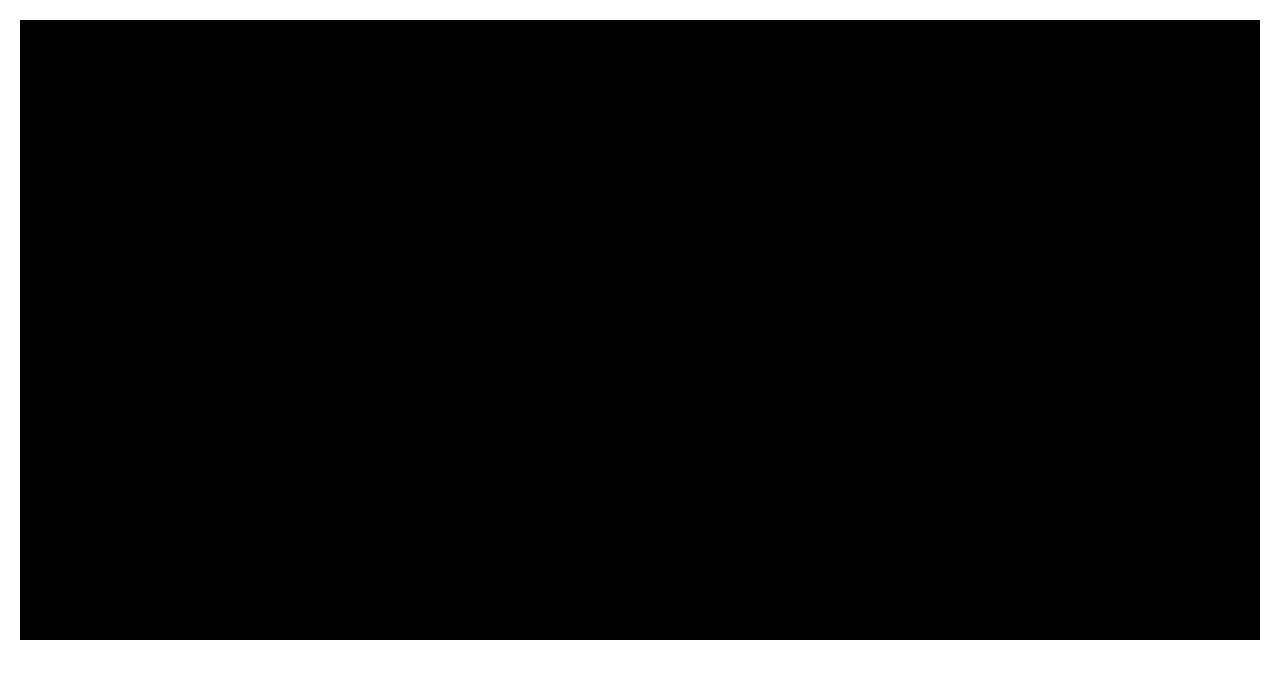
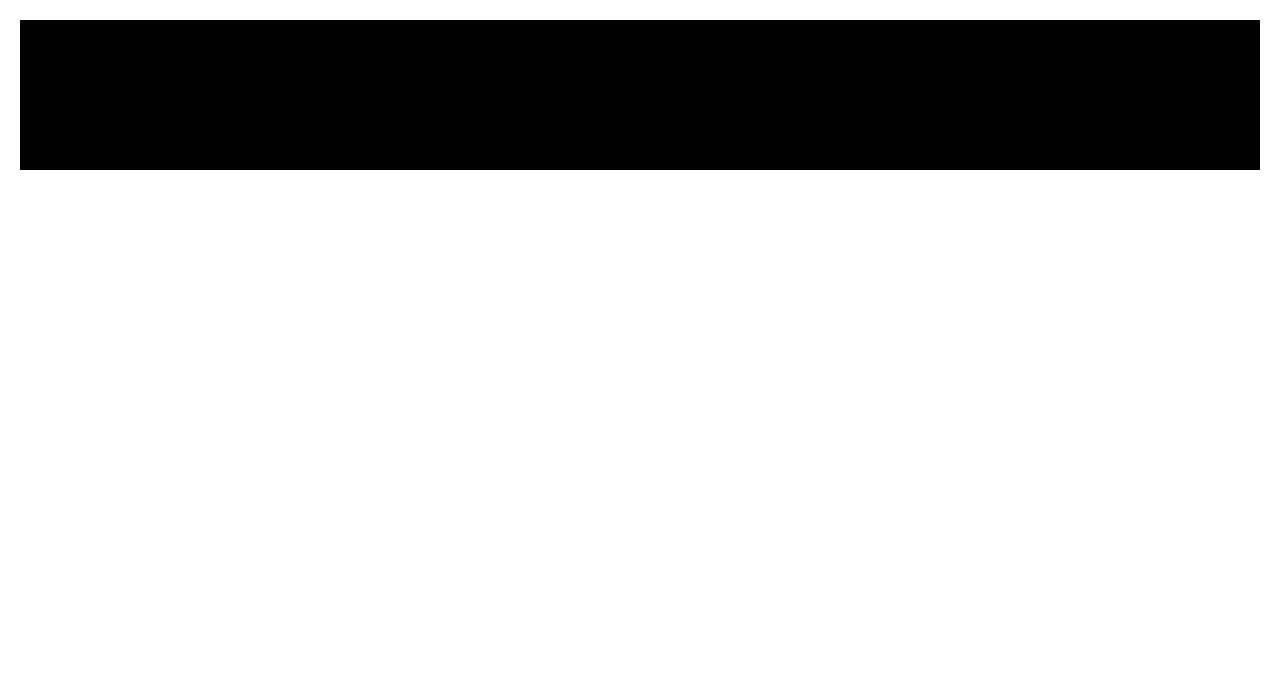
Before and after one commit to Wednesday-Vibes/vpn-frontend, a React (Vite) app: page / in a window 1280 px wide. Shown: the top 678 px of the page. Built offline with nearby package versions, Linux system fonts and the light colour scheme.

Commit message:
switch canvas parent to div

```diff
--- a/src/components/Landing/Hero/Globe.tsx
+++ b/src/components/Landing/Hero/Globe.tsx
@@ -2,9 +2,10 @@ import * as THREE from 'three';
 import { useRef, useEffect } from 'react';
 import styled from 'styled-components';
 
-const Globe = styled.canvas`
+const Globe = styled.div`
     background-color: black;
     width: 100%;
+    min-height: 5rem;
 `;
 
 // THREE.js
@@ -37,14 +38,12 @@ type GlobeProps = {
 export default ({ connections }: GlobeProps) => {
     // show connections between cities
     console.log(connections);
-
-    // create globe
-    const globeRef = useRef<HTMLCanvasElement>(null);
+    const globeRef = useRef<HTMLDivElement>(null);
     useEffect(() => {
         if (globeRef.current !== null) {
             globeRef.current.appendChild(renderer.domElement);
         }
     }, []);
 
-    return <Globe ref={globeRef} />;
+    return <Globe className="globe-container" ref={globeRef} />;
 };
--- a/src/components/Landing/Hero/Hero.tsx
+++ b/src/components/Landing/Hero/Hero.tsx
@@ -1,7 +1,16 @@
-import Globe from "./Globe"
+import Globe from './Globe';
 
 export default () => {
-  return <div>
-    <Globe connections={[{ fromCoords: [12.1234134, 142.2342342], toCoords: [456.234234234, 234.6424323] }]} />
-  </div>
-}
+    return (
+        <div className="hero">
+            <Globe
+                connections={[
+                    {
+                        fromCoords: [12.1234134, 142.2342342],
+                        toCoords: [456.234234234, 234.6424323]
+                    }
+                ]}
+            />
+        </div>
+    );
+};
```
Also changed, not shown: src/components/Landing/Landing.tsx (+6 -4 lines).
